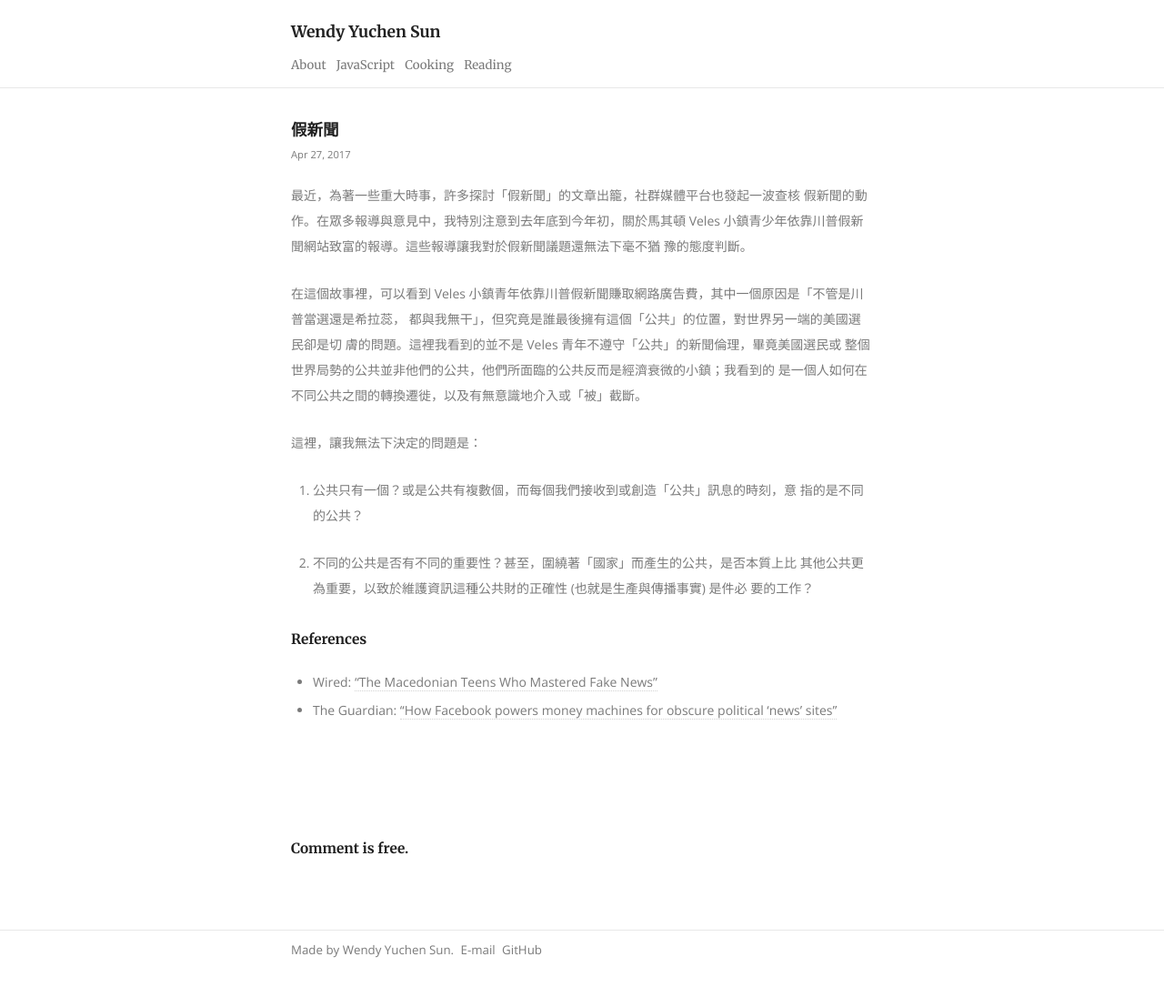
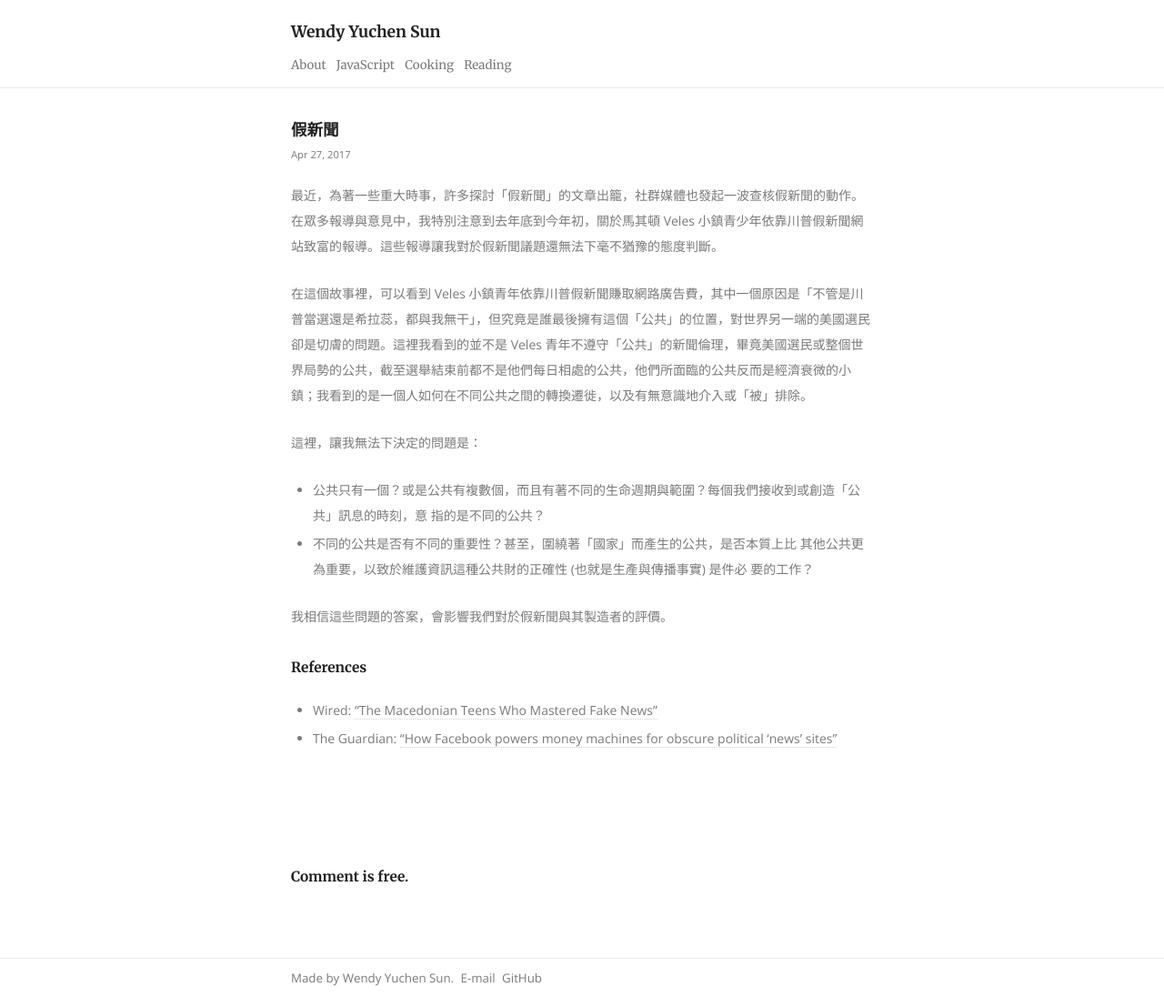
Before and after one commit to wendyyuchensun/wendyyuchensun.github.io, a Jekyll site: the page built from _posts/2017-04-27-on-fake-news.md, in a window 1280 px wide. Shown: the whole page at 91% size. Built offline with Jekyll 4.4.1, drawn with Linux system fonts in a browser that asks for light colours; comment, search, counter and statistics services are not loaded; before the commit the page ends 1065 px from its top, so only the background shows below that.

Commit message:
Update post

```diff
--- a/_posts/2017-04-27-on-fake-news.md
+++ b/_posts/2017-04-27-on-fake-news.md
@@ -2,26 +2,20 @@
 title: 假新聞
 categories: reading
 ---
-最近，為著一些重大時事，許多探討「假新聞」的文章出籠，社群媒體平台也發起一波查核
-假新聞的動作。在眾多報導與意見中，我特別注意到去年底到今年初，關於馬其頓 Veles
-小鎮青少年依靠川普假新聞網站致富的報導。這些報導讓我對於假新聞議題還無法下毫不猶
-豫的態度判斷。
+最近，為著一些重大時事，許多探討「假新聞」的文章出籠，社群媒體也發起一波查核假新聞的動作。在眾多報導與意見中，我特別注意到去年底到今年初，關於馬其頓 Veles 小鎮青少年依靠川普假新聞網站致富的報導。這些報導讓我對於假新聞議題還無法下毫不猶豫的態度判斷。
 
 在這個故事裡，可以看到 Veles
-小鎮青年依靠川普假新聞賺取網路廣告費，其中一個原因是「不管是川普當選還是希拉蕊，
-都與我無干」，但究竟是誰最後擁有這個「公共」的位置，對世界另一端的美國選民卻是切
-膚的問題。這裡我看到的並不是 Veles 青年不遵守「公共」的新聞倫理，畢竟美國選民或
-整個世界局勢的公共並非他們的公共，他們所面臨的公共反而是經濟衰微的小鎮；我看到的
-是一個人如何在不同公共之間的轉換遷徙，以及有無意識地介入或「被」截斷。
+小鎮青年依靠川普假新聞賺取網路廣告費，其中一個原因是「不管是川普當選還是希拉蕊，都與我無干」，但究竟是誰最後擁有這個「公共」的位置，對世界另一端的美國選民卻是切膚的問題。這裡我看到的並不是 Veles 青年不遵守「公共」的新聞倫理，畢竟美國選民或整個世界局勢的公共，截至選舉結束前都不是他們每日相處的公共，他們所面臨的公共反而是經濟衰微的小鎮；我看到的是一個人如何在不同公共之間的轉換遷徙，以及有無意識地介入或「被」排除。
 
 這裡，讓我無法下決定的問題是：
 
-1. 公共只有一個？或是公共有複數個，而每個我們接收到或創造「公共」訊息的時刻，意
+* 公共只有一個？或是公共有複數個，而且有著不同的生命週期與範圍？每個我們接收到或創造「公共」訊息的時刻，意
 指的是不同的公共？
-
-2. 不同的公共是否有不同的重要性？甚至，圍繞著「國家」而產生的公共，是否本質上比
+* 不同的公共是否有不同的重要性？甚至，圍繞著「國家」而產生的公共，是否本質上比
 其他公共更為重要，以致於維護資訊這種公共財的正確性 (也就是生產與傳播事實) 是件必
 要的工作？
+
+我相信這些問題的答案，會影響我們對於假新聞與其製造者的評價。
 
 ### References
 
```
Also changed, not shown: reading/index.html (+9 -1 lines).
